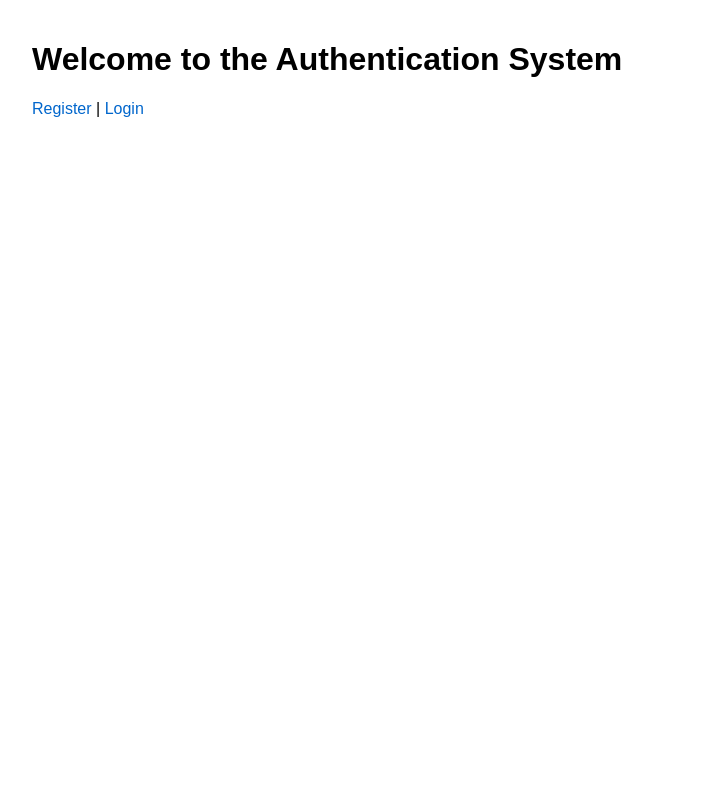
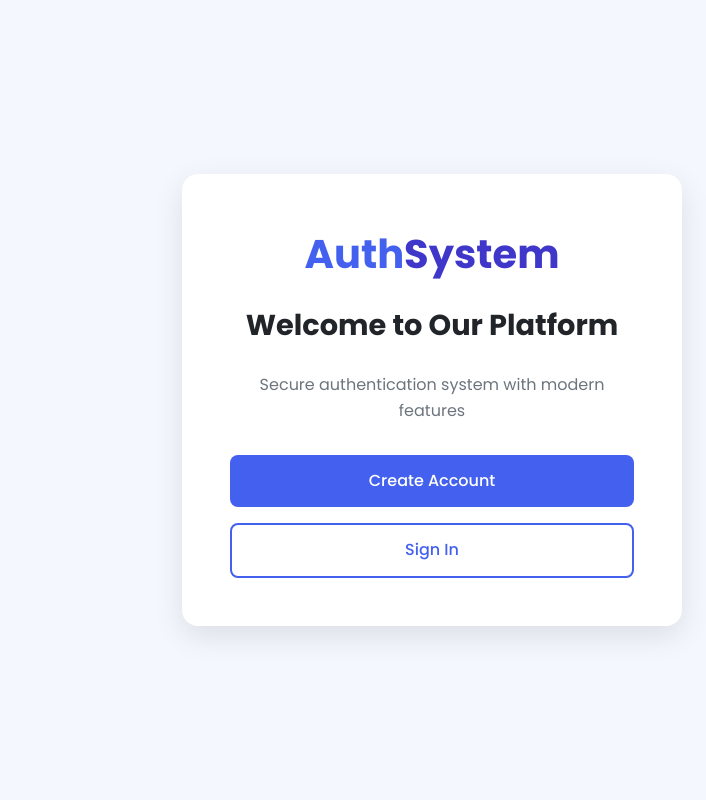
Before and after one commit to pubudusanka/flask_auth_service, a Flask app: page / in a window 1280 px wide. Shown: the whole page, without its empty margins (208-914 px from the left). Run offline with Flask 3, Linux system fonts and the light colour scheme.

Commit message:
Update home.html

```diff
--- a/templates/home.html
+++ b/templates/home.html
@@ -1,19 +1,169 @@
 <!DOCTYPE html>
-<html>
+<html lang="en">
 <head>
-    <title>Authentication System</title>
+    <meta charset="UTF-8">
+    <meta name="viewport" content="width=device-width, initial-scale=1.0">
+    <title>AuthSystem | Welcome</title>
+    <link href="https://fonts.googleapis.com/css2?family=Poppins:wght@300;400;500;600;700&display=swap" rel="stylesheet">
     <style>
-        body { font-family: Arial, sans-serif; max-width: 800px; margin: 0 auto; padding: 20px; }
-        .flash-messages { list-style-type: none; padding: 0; }
-        .flash-messages li { padding: 10px; margin: 10px 0; border-radius: 5px; }
-        .error { background-color: #ffdddd; border-left: 5px solid #f44336; }
-        .success { background-color: #ddffdd; border-left: 5px solid #4CAF50; }
-        a { color: #0066cc; text-decoration: none; }
-        a:hover { text-decoration: underline; }
+        :root {
+            --primary: #4361ee;
+            --primary-dark: #3a56d4;
+            --secondary: #3f37c9;
+            --success: #4cc9f0;
+            --danger: #f72585;
+            --light: #f8f9fa;
+            --dark: #212529;
+            --gray: #6c757d;
+            --white: #ffffff;
+        }
+
+        * {
+            margin: 0;
+            padding: 0;
+            box-sizing: border-box;
+        }
+
+        body {
+            font-family: 'Poppins', sans-serif;
+            background-color: #f5f7ff;
+            color: var(--dark);
+            line-height: 1.6;
+        }
+
+        .container {
+            max-width: 1200px;
+            margin: 0 auto;
+            padding: 2rem;
+        }
+
+        .auth-container {
+            display: flex;
+            min-height: 100vh;
+            align-items: center;
+            justify-content: center;
+        }
+
+        .auth-card {
+            background: var(--white);
+            border-radius: 16px;
+            box-shadow: 0 10px 30px rgba(0, 0, 0, 0.1);
+            width: 100%;
+            max-width: 500px;
+            padding: 3rem;
+            text-align: center;
+            transition: transform 0.3s ease;
+        }
+
+        .auth-card:hover {
+            transform: translateY(-5px);
+        }
+
+        .logo {
+            font-size: 2.5rem;
+            font-weight: 700;
+            color: var(--primary);
+            margin-bottom: 1rem;
+        }
+
+        .logo span {
+            color: var(--secondary);
+        }
+
+        h1 {
+            font-size: 1.8rem;
+            margin-bottom: 1.5rem;
+            color: var(--dark);
+        }
+
+        p.subtitle {
+            color: var(--gray);
+            margin-bottom: 2rem;
+        }
+
+        .btn-group {
+            display: flex;
+            flex-direction: column;
+            gap: 1rem;
+            margin-top: 2rem;
+        }
+
+        .btn {
+            display: inline-block;
+            padding: 0.8rem 1.5rem;
+            border-radius: 8px;
+            font-weight: 500;
+            text-decoration: none;
+            transition: all 0.3s ease;
+            text-align: center;
+        }
+
+        .btn-primary {
+            background-color: var(--primary);
+            color: var(--white);
+        }
+
+        .btn-primary:hover {
+            background-color: var(--primary-dark);
+            transform: translateY(-2px);
+            box-shadow: 0 5px 15px rgba(67, 97, 238, 0.3);
+        }
+
+        .btn-outline {
+            border: 2px solid var(--primary);
+            color: var(--primary);
+        }
+
+        .btn-outline:hover {
+            background-color: var(--primary);
+            color: var(--white);
+        }
+
+        .flash-messages {
+            list-style-type: none;
+            margin-bottom: 1.5rem;
+        }
+
+        .flash-messages li {
+            padding: 0.8rem;
+            border-radius: 8px;
+            margin-bottom: 0.5rem;
+            font-size: 0.9rem;
+        }
+
+        .error {
+            background-color: rgba(247, 37, 133, 0.1);
+            color: var(--danger);
+            border-left: 4px solid var(--danger);
+        }
+
+        .success {
+            background-color: rgba(76, 201, 240, 0.1);
+            color: var(--success);
+            border-left: 4px solid var(--success);
+        }
+
+        @media (max-width: 768px) {
+            .auth-card {
+                padding: 2rem;
+            }
+
+            .logo {
+                font-size: 2rem;
+            }
+
+            h1 {
+                font-size: 1.5rem;
+            }
+        }
     </style>
 </head>
 <body>
-    <h1>Welcome to the Authentication System</h1>
+    <div class="auth-container">
+        <div class="auth-card">
+            <div class="logo">Auth<span>System</span></div>
+            <h1>Welcome to Our Platform</h1>
+            <p class="subtitle">Secure authentication system with modern features</p>
 
             {% with messages = get_flashed_messages(with_categories=true) %}
                 {% if messages %}
@@ -25,9 +175,11 @@
                 {% endif %}
             {% endwith %}
 
-    <p>
-        <a href="{{ url_for('register') }}">Register</a> |
-        <a href="{{ url_for('login') }}">Login</a>
-    </p>
+            <div class="btn-group">
+                <a href="{{ url_for('register') }}" class="btn btn-primary">Create Account</a>
+                <a href="{{ url_for('login') }}" class="btn btn-outline">Sign In</a>
+            </div>
+        </div>
+    </div>
 </body>
 </html>
```
Lines whose indentation alone changed are shown as unchanged.
